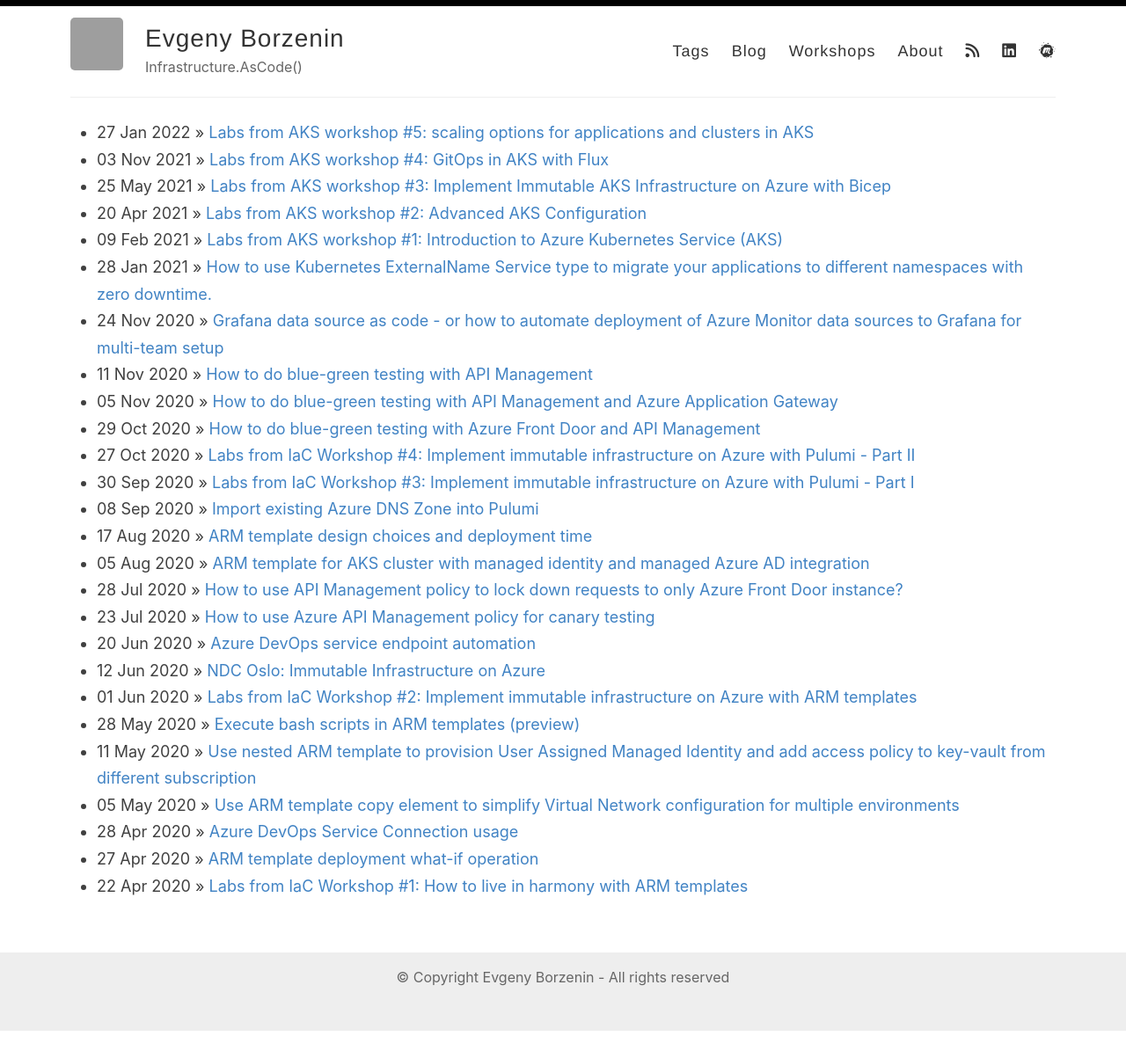
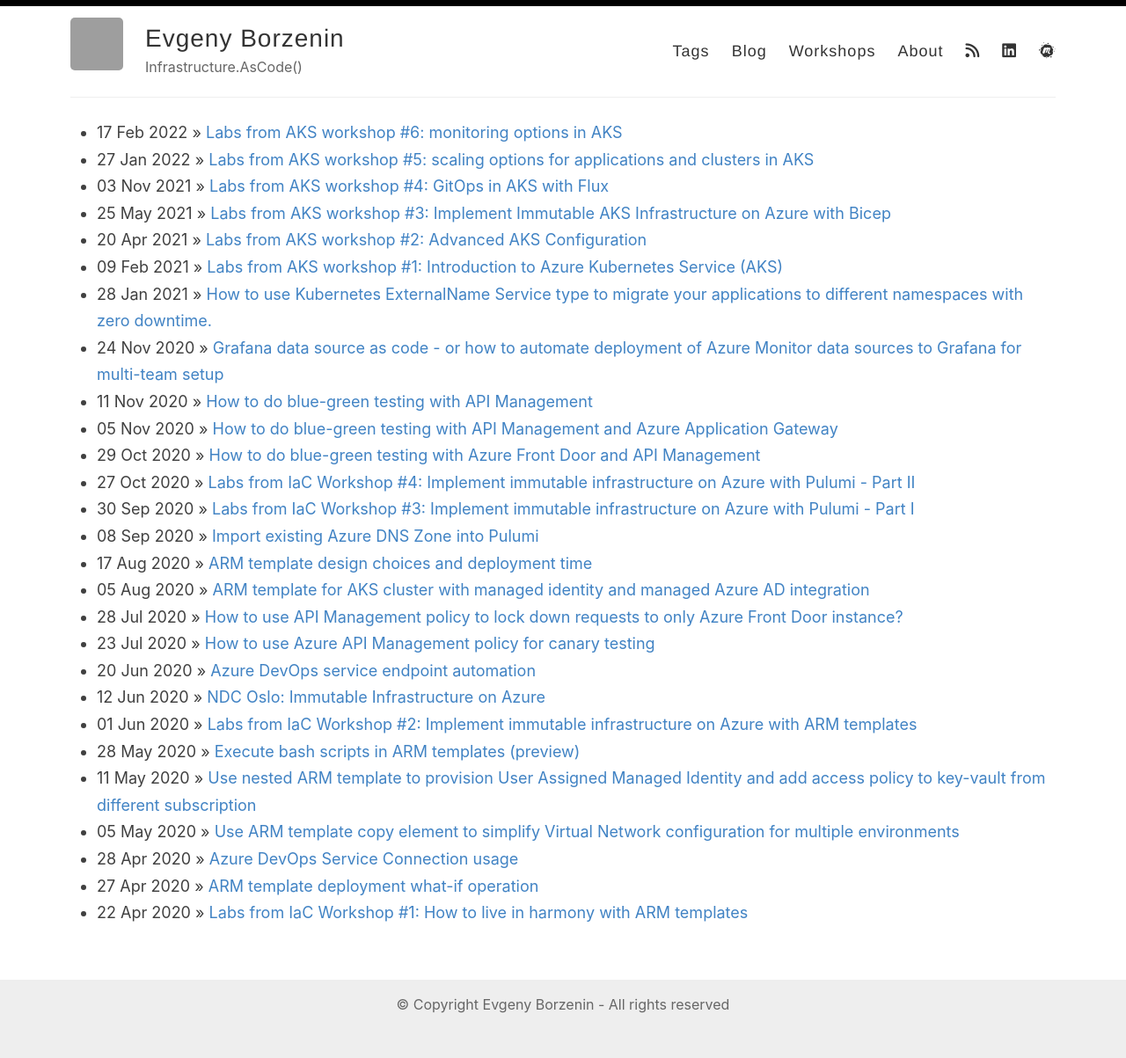
Before and after one commit to evgenyb/evgenyb.github.io, a Jekyll site: the page built from index.html, in a window 1280 px wide. Shown: the whole page at 88% size. Built offline with Jekyll 4.4.1, drawn with Linux system fonts in a browser that asks for light colours; nearby versions of some CDN libraries; the list of posts is cut into pages by our own code; before the commit the page ends 1172 px from its top, so only the background shows below that; some of the changed lines change nothing that is shown; grey boxes are pictures that could not be loaded.

Commit message:
Labs for WS 6 available

```diff
--- a/_pages/workshops.md
+++ b/_pages/workshops.md
@@ -10,6 +10,7 @@
 * [Implement immutable infrastructure on Azure with ARM templates](https://borzenin.com/iac-ws2-labs/)
 * [Implement immutable infrastructure with Pulumi: Part I](https://borzenin.com/iac-ws3-labs/)
 * [Implement immutable infrastructure with Pulumi: Part II](https://borzenin.com/iac-ws4-labs/)
+* [Immutable AKS infrastructure with Bicep](https://borzenin.com/azure-kubernetes-service-aks-workshop-3-labs/)
 
 ## AKS workshops
 
@@ -18,5 +19,6 @@
 * [Immutable AKS infrastructure with Bicep](https://borzenin.com/azure-kubernetes-service-aks-workshop-3-labs/)
 * [GitOps in AKS with Flux](https://borzenin.com/azure-kubernetes-service-aks-workshop-4-labs/)
 * [Scaling options for applications and clusters in AKS](https://borzenin.com/azure-kubernetes-service-aks-workshop-5-labs/)
+* [Monitoring options in AKS](https://borzenin.com/azure-aks-workshop-6-monitoring-options-aks-labs/)
 
 If you have any questions, please reach out to me at evgeny.borzenin@gmail.com.
--- /dev/null
+++ b/_posts/2022-02-17-azure-aks-workshop-6-monitoring-options-aks-labs.md
@@ -0,0 +1,45 @@
+---
+layout: post
+title: "Labs from AKS workshop #6: monitoring options in AKS"
+date: 2022-02-17
+description: "That was an introduction level workshop that covered monitoring aspects of AKS."
+image: "/images/2022-02-17-logo.png"
+categories: ["AKS", "Workshops", "Infrastructure as Code", "Kubernetes", "Prometheus", "Grafana", "Azure Monitor"]
+githubissuesid: 35
+---
+
+![logo](/images/2022-02-17-logo.png)
+
+Last week I held [Monitoring options in AKS](https://www.meetup.com/Infrastructure-As-Code-User-Group-Oslo/events/283137161/) workshop under my [Infrastructure as Code user group](https://www.meetup.com/Infrastructure-As-Code-User-Group-Oslo).
+
+That was an introduction level workshop that covered monitoring aspects of AKS and we learned:
+
+* What kind monitoring options are available for AKS
+* How to monitor AKS with Azure Monitor
+* How to collect Prometheus Metrics with Azure Monitor without deploying Prometheus components into your cluster
+* How to monitor AKS with Prometheus and Grafana
+* How to query and visualize Azure Monitor Logs and Metrics in Grafana with Azure Monitor Data Source
+
+As always, labs are [available](https://github.com/evgenyb/aks-workshops/tree/main/06-monitoring-options-in-aks) and you are welcome to work with them.
+
+Here is AKS workshops road-map for 2021-2022:
+
+* [AKS Workshop #1 - Introduction to Azure Kubernetes Service (AKS)](https://borzenin.com/azure-kubernetes-service-aks-workshop-1-labs/)
+* [AKS Workshop #2 - Advanced AKS configuration](https://borzenin.com/azure-kubernetes-service-aks-workshop-2-labs/)
+* [AKS Workshop #3 - Immutable AKS infrastructure with Bicep](https://borzenin.com/azure-kubernetes-service-aks-workshop-3-labs/)
+* [AKS Workshop #4 - GitOps in AKS with Flux](https://borzenin.com/azure-kubernetes-service-aks-workshop-4-labs/)
+* [AKS Workshop #5 - scaling options for applications and clusters in AKS](https://borzenin.com/azure-kubernetes-service-aks-workshop-5-labs/)
+* [AKS Workshop #6 - Monitoring options in AKS](https://borzenin.com/azure-aks-workshop-6-monitoring-options-aks-labs/)
+* AKS Workshop #7 - Service mesh with linkerd
+* AKS Workshop #8 - AKS security
+
+Don't miss any upcoming workshops and join my [Infrastructure as Code user group](https://www.meetup.com/Infrastructure-As-Code-User-Group-Oslo)!
+
+You can also check out my previous workshops dedicated to Infrastructure as Code tools:
+
+* [IaC workshop #1: How to live in harmony with ARM templates](https://borzenin.com/iac-ws1-labs/)
+* [IaC workshop #2: Implement immutable infrastructure on Azure with ARM templates](https://borzenin.com/iac-ws2-labs/)
+* [IaC workshop #3: Implement immutable infrastructure with Pulumi: Part I](https://borzenin.com/iac-ws3-labs/)
+* [IaC workshop #4: Implement immutable infrastructure with Pulumi: Part II](https://borzenin.com/iac-ws4-labs/)
+
+With that - thanks for reading!
```
Also changed, not shown: images/2022-02-17-logo.png (added).
